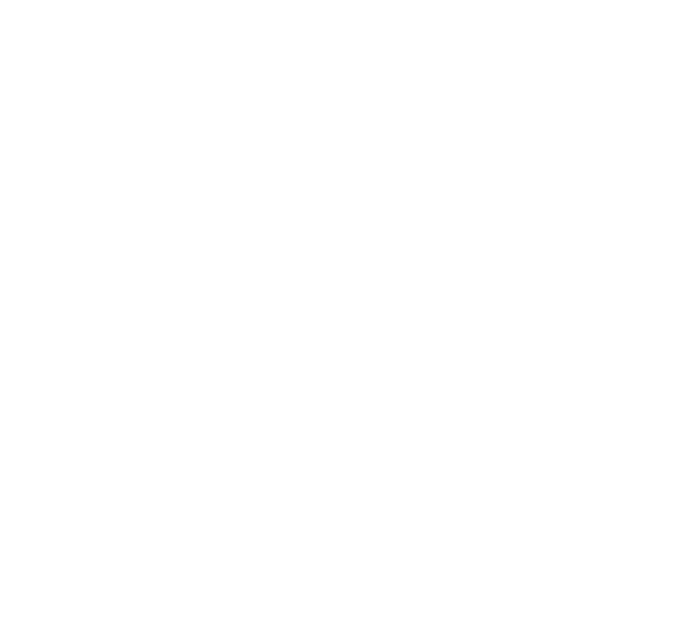
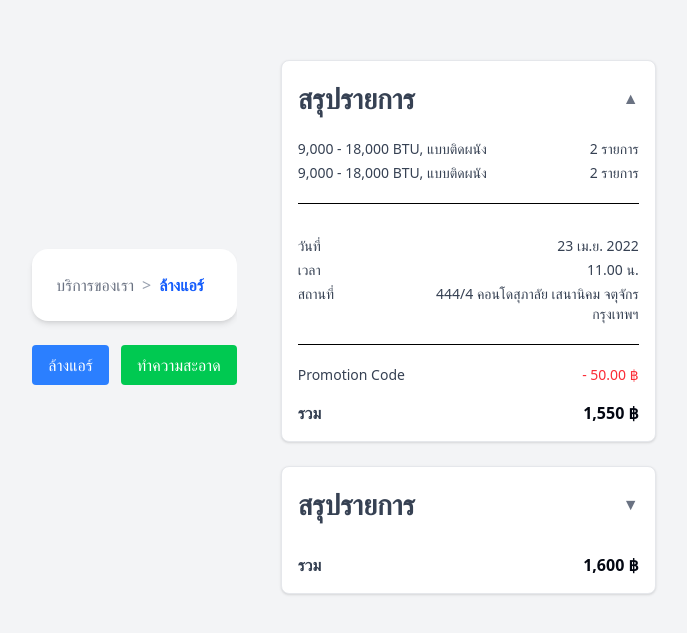
Before and after one commit to Preecha-Sayang/Final-Project-Home-Service, a Next.js app: page / in a window 1280 px wide. Shown: the part 123-756 px from the top of the page, without its empty margins (284-971 px from the left). Built offline with nearby package versions, Linux system fonts and the light colour scheme.

Commit message:
add: bread crump and order summary.

```diff
--- /dev/null
+++ b/src/components/breadcrump/bread_crump.tsx
@@ -0,0 +1,18 @@
+import React from "react";
+import Link from "next/link";
+
+interface BreadcrumbProps {
+  current: string; // ค่า breadcrumb สุดท้าย (เช่น "ล้างแอร์")
+}
+
+export default function Breadcrumb({ current }: BreadcrumbProps) {
+  return (
+    <nav className="flex items-center space-x-2 text-gray-500 text-base">
+      <Link href="/services" className="hover:text-blue-600">
+        บริการของเรา
+      </Link>
+      <span className="text-gray-400">{">"}</span>
+      <span className="font-bold text-blue-600">{current}</span>
+    </nav>
+  );
+}
--- /dev/null
+++ b/src/components/ordersummary/order_summary.tsx
@@ -0,0 +1,88 @@
+import { useState } from "react";
+
+type Item = {
+  name: string;
+  quantity: number;
+};
+
+interface OrderSummaryProps {
+  items: Item[];
+  date?: string;
+  time?: string;
+  address?: string;
+  promotion?: number;
+  total: number;
+  defaultOpen?: boolean;
+}
+
+export default function OrderSummary({
+  items,
+  date,
+  time,
+  address,
+  promotion,
+  total,
+  defaultOpen = true,
+}: OrderSummaryProps) {
+  const [open, setOpen] = useState(defaultOpen);
+
+  return (
+    <div className="w-[375px] rounded-lg border border-gray-200 bg-white p-4 shadow-sm mt-[20px] ml-[20px] flex flex-col gap-2">
+      {/* Header พร้อม toggle */}
+      <div
+        className="mb-3 flex cursor-pointer items-center justify-between select-none"
+        onClick={() => setOpen(!open)}
+      >
+        <h3 className="font-semibold text-gray-700">สรุปรายการ</h3>
+        <span className="text-gray-500">{open ? "▲" : "▼"}</span>
+      </div>
+
+      {/* รายละเอียดแสดงเมื่อ open = true */}
+      {open && (
+        <>
+          <div className="space-y-1 text-sm text-gray-700">
+            {items.map((item, idx) => (
+              <div key={idx} className="flex justify-between">
+                <span>{item.name}</span>
+                <span>{item.quantity} รายการ</span>
+              </div>
+            ))}
+          </div>
+
+          <hr className="my-3 bg-gray-300" />
+
+
+          <div className="mt-3 space-y-1 text-sm text-gray-700">
+            <div className="flex justify-between">
+              <span>วันที่</span>
+              <span>{date}</span>
+            </div>
+            <div className="flex justify-between">
+              <span>เวลา</span>
+              <span>{time}</span>
+            </div>
+            <div className="flex justify-between">
+              <span>สถานที่</span>
+              <span className="w-2/3 text-right">{address}</span>
+            </div>
+          </div>
+
+          <hr className="my-3 bg-gray-300" />
+
+          {promotion && (
+            <div className="flex justify-between text-sm">
+              <span className="text-gray-700">Promotion Code</span>
+              <span className="text-red-500">- {promotion.toFixed(2)} ฿</span>
+            </div>
+          )}
+        </>
+      )}
+
+      {/* รวม */}
+      <div className="mt-2 flex justify-between text-base font-semibold">
+        <span className="text-gray-700">รวม</span>
+        <span className="text-gray-950">{total.toLocaleString()} ฿</span>
+      </div>
+    </div>
+  );
+}
--- a/src/pages/index.tsx
+++ b/src/pages/index.tsx
@@ -1,29 +1,65 @@
-import ButtonGhost from "@/components/button/buttonghost";
-import ButtonLarge from "@/components/button/buttonlarge";
-import ButtonPrimary from "@/components/button/buttonprimary";
-import ButtonSecondaryLarge from "@/components/button/buttonseclarge";
-import ButtonSecondary from "@/components/button/buttonsecondary";
-import BookingForm from "@/components/input/use_index";
-
-import { Footer } from "@/components/footer";
-
-import { Prompt } from "next/font/google";
-
-
-const fonrPrompt = Prompt({
-  //Set Font เพื่อใช้ทั้งระบบ ไม่ต้องลบส่วนนี้//
-  variable: "--font-prompt",
-  subsets: ["latin", "thai"],
-  weight: "600",
-});
+import OrderSummary from "@/components/ordersummary/order_summary";
+import Breadcrumb from "@/components/breadcrump/bread_crump";
+import { useState } from "react";
 
 export default function Home() {
+  const [current, setCurrent] = useState("ล้างแอร์");
   return (
-    //Set Font เพื่อใช้ทั้งระบบ ไม่ต้องลบส่วนนี้//
-    <div className={fonrPrompt.className}>
+    <div className="flex min-h-screen items-center justify-center bg-gray-100 p-10">
+    <div className="space-y-6">
+      {/* Breadcrumb */}
+      <div className="rounded-2xl bg-white p-6 shadow-md">
+        <Breadcrumb current={current} />
+      </div>
 
+      {/* ปุ่มเปลี่ยนค่า */}
+      <div className="flex gap-3">
+        <button
+          onClick={() => setCurrent("ล้างแอร์")}
+          className="rounded bg-blue-500 px-4 py-2 text-white hover:bg-blue-600"
+        >
+          ล้างแอร์
+        </button>
+        <button
+          onClick={() => setCurrent("ทำความสะอาด")}
+          className="rounded bg-green-500 px-4 py-2 text-white hover:bg-green-600"
+        >
+          ทำความสะอาด
+        </button>
+      </div>
     </div>
 
 
+      <div className="flex min-h-screen items-center justify-center bg-gray-100 p-6">
+      <div className="space-y-6 w-full max-w-md">
+        {/* กล่องแบบเปิดรายละเอียด */}
+        <OrderSummary
+          items={[
+            { name: "9,000 - 18,000 BTU, แบบติดผนัง", quantity: 2 },
+            { name: "9,000 - 18,000 BTU, แบบติดผนัง", quantity: 2 },
+          ]}
+          date="23 เม.ย. 2022"
+          time="11.00 น."
+          address="444/4 คอนโดสุภาลัย เสนานิคม จตุจักร กรุงเทพฯ"
+          promotion={50}
+          total={1550}
+          defaultOpen={true}
+        />
+
+        {/* กล่องแบบปิดรายละเอียดเริ่มต้น */}
+        <OrderSummary
+          items={[
+            { name: "9,000 - 18,000 BTU, แบบติดผนัง", quantity: 2 },
+            { name: "9,000 - 18,000 BTU, แบบติดผนัง", quantity: 2 },
+          ]}
+          date="23 เม.ย. 2022"
+          time="11.00 น."
+          address="444/4 คอนโดสุภาลัย เสนานิคม จตุจักร กรุงเทพฯ"
+          total={1600}
+          defaultOpen={false}
+        />
+      </div>
+    </div>
+    </div>
   );
 }
```
